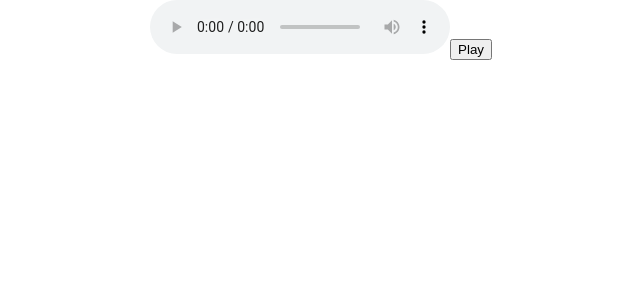
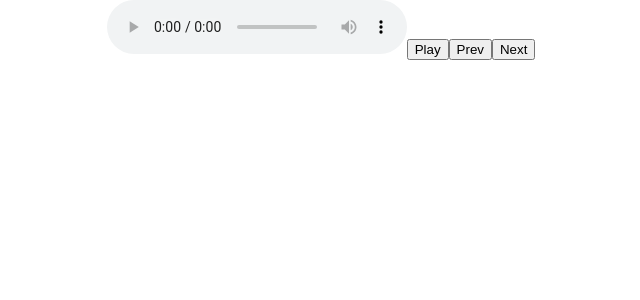
Before and after one commit to Timkogas/simple-mp3-player, a React (Create React App) app: page / in a window 1280 px wide. Shown: the top 300 px of the page, without its empty margins (319-959 px from the left). Built offline with nearby package versions, Linux system fonts and the light colour scheme.

Commit message:
#2 реализовал кнопки, которые меняют текущий трек

```diff
--- a/src/App.js
+++ b/src/App.js
@@ -3,6 +3,21 @@ import './App.css';
 
 function App() {
   const [trackPlayed, setTrackPlayed] = useState(false);
+  const [selectedTrack, setSelectedTrack] = useState(0)
+
+  const playList = [{
+    path: "./music/Rick_Astley_-_Never_Gonna_Give_You_Up_47958276.mp3",
+    name: "Rick Astley - Never Gonna Give You Up"
+  },{
+    path: "./music/Buerak_-_Sportivnye_ochki_56989067.mp3",
+    name: "Буерак - Спортивные очки"
+  },{
+    path: "./music/Yung_Lean_-_Ginseng_Strip_2002_64304188.mp3",
+    name: "Yung Lean - Ginseng Strip 2002"
+  },{
+    path: "./music/Modern_Talking_-_Cheri_Cheri_Lady_47835463.mp3",
+    name: "Modern Talking - Cheri Cheri Lady"
+  }]
 
   const playAndPause = () => {
     if (!trackPlayed) {
@@ -17,15 +32,40 @@ function App() {
       })
     }
   }
+  const renderTrack = () => {
+    audioRef.current.pause();
+    audioRef.current.load();
+    audioRef.current.play();
+  }
+  const nextTrack = () => {
+    if (selectedTrack === playList.length - 1) {
+      setSelectedTrack(0)
+      renderTrack()
+    } else {
+      setSelectedTrack(selectedTrack+1)
+      renderTrack()
+    }
+  }
+  const prevTrack = () => {
+    if (selectedTrack === 0) {
+      setSelectedTrack(playList.length - 1)
+      renderTrack()
+    } else {
+      setSelectedTrack(selectedTrack - 1)
+      renderTrack()
+    }
+  }
   const audioRef = useRef()
 
   return (
     <div className='App'>
-      <audio controls ref={audioRef}>
-        <source src="./music/Rick_Astley_-_Never_Gonna_Give_You_Up_47958276.mp3" type='audio/mpeg'>
+      <audio controls ref={audioRef} >
+        <source src={playList[selectedTrack].path} type='audio/mpeg'>
         </source>
       </audio>
       <button onClick={playAndPause}>{trackPlayed ? "Pause" : 'Play'}</button>
+      <button onClick={prevTrack}>Prev</button>
+      <button onClick={nextTrack}>Next</button>
     </div>
   );
 }
```
